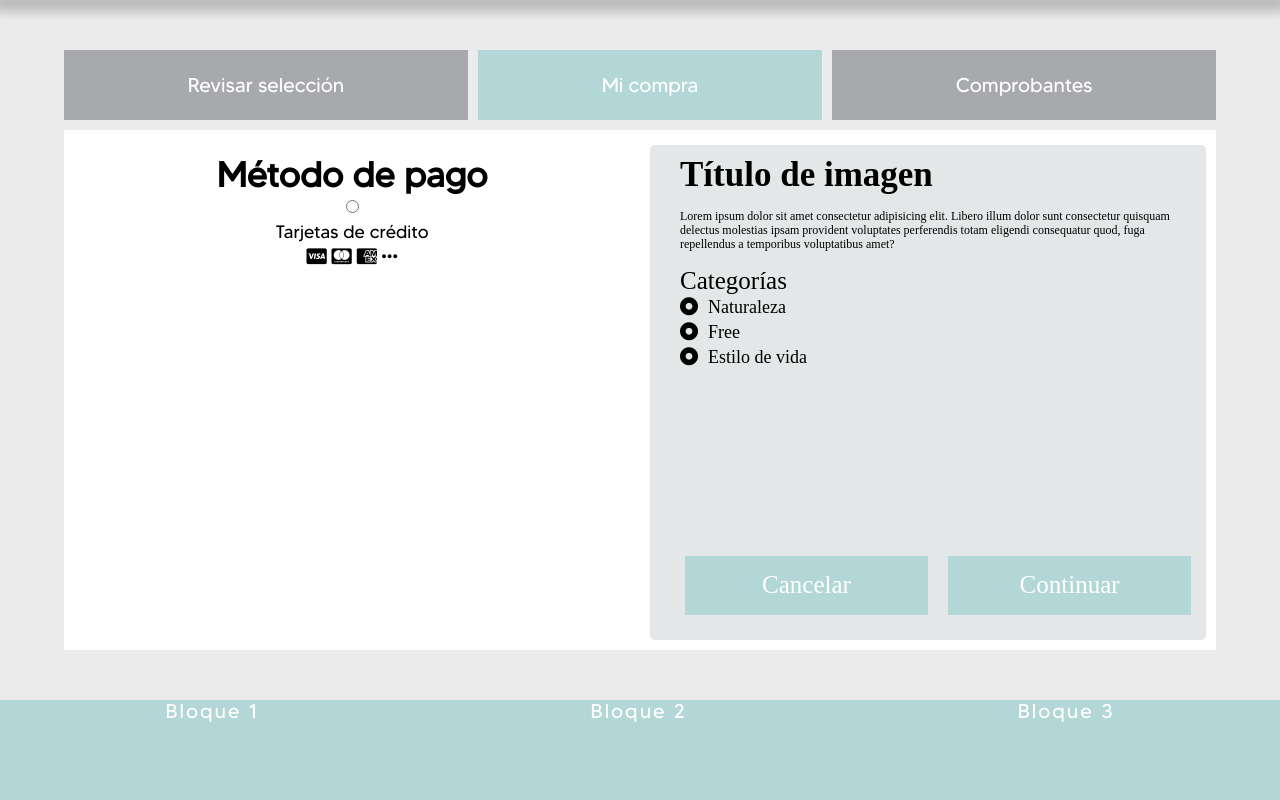
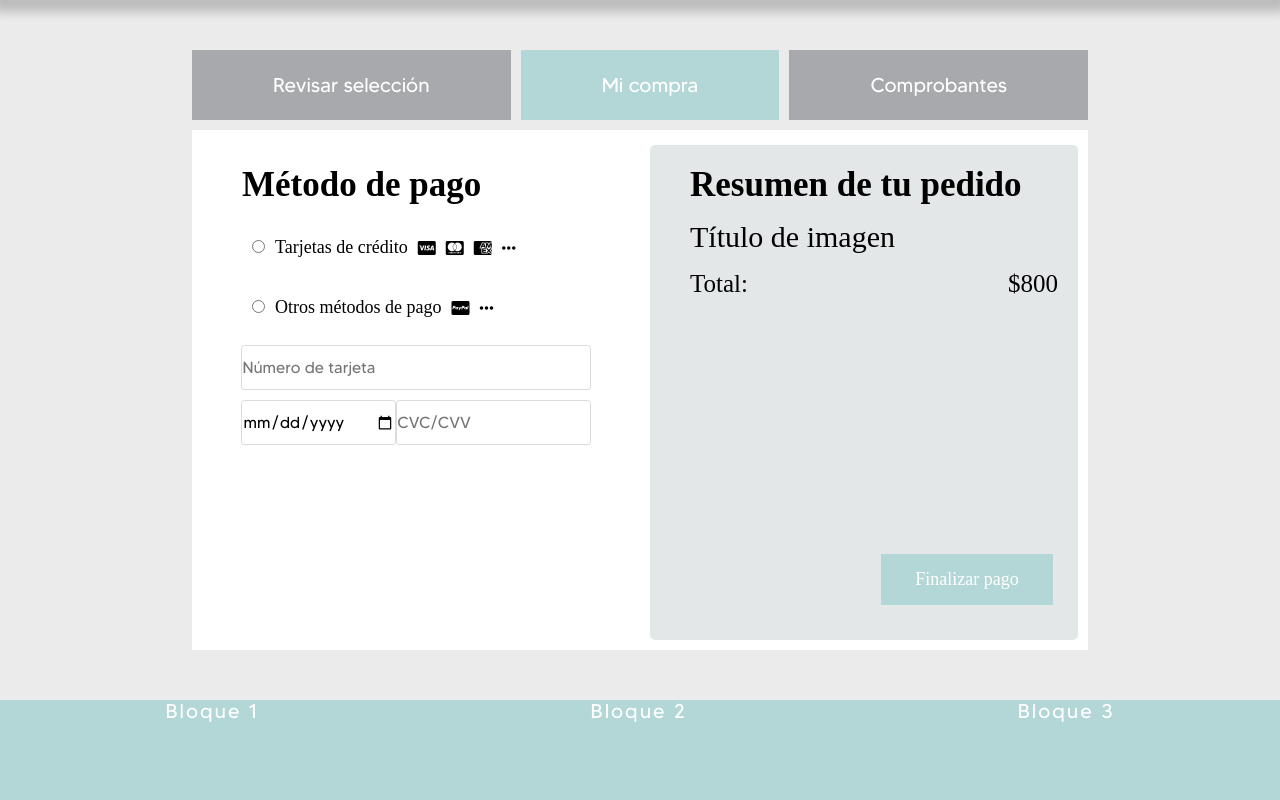
Before and after one commit to grupo2digitalhouse/grupo_2_-StockPhoto, a Node server app: page /pago in a window 1280 px wide. Shown: the part 70-870 px from the top of the page. Run offline with Node 20, Linux system fonts and the light colour scheme; some libraries are stand-ins or nearby versions; some web fonts are replaced.

Commit message:
rama lautaro

```diff
--- a/photo_station/public/css/pago.css
+++ b/photo_station/public/css/pago.css
@@ -6,7 +6,7 @@ gris claro: #E3E7E8*/
 
 #box-general {	/* Box principal*/
 	height: 600px;
-	width: 90vw;
+	width: 70vw;
 	margin: auto;
 	margin-top: 50px;
 	display: flex;
@@ -74,12 +74,6 @@ gris claro: #E3E7E8*/
 	display: flex;
 }
 
-#box-imagen img{	/* Se centra la imagen en el div, que se reescalará al contenido	 */
-	max-width: 90%;
-	height: auto;
-	margin: auto;
-	margin-top: 0px;
-}
 #descripcion{
 	background: #E3E7E8;
 }
@@ -91,12 +85,15 @@ gris claro: #E3E7E8*/
 	height: auto;
 	margin: 0px 10px 10px;
 	border-radius: 5px;
-	padding: 10px;
+	padding: 20px;
 }
 
-#descripcion>div{
+.metodo_titulo{
+	font-size: 18px;
+}
+
+#descripcion>div, #metodos-pago>div{
 	padding-bottom: 15px;
-	font-size: 25px;
 	text-align: left;
 	margin-left: 20px;
 	font-family: "cocogothic";
@@ -107,10 +104,107 @@ gris claro: #E3E7E8*/
 	font-weight: bold;
 }
 
-#categorias-box .categoria, .metodo{
-	font-size: 18px;
-	text-align: left;
-	line-height: 25px;
+#titulo-imagen>span{
+	font-size: 30px !important;
+}
+
+#precio{
+	font-size: 25px;
+	display: flex;
+	justify-content: space-between;
+
+}
+
+.metodo{
+	align-items: center;
+	border-radius: 0.3em;
+	display: flex;
+	flex-wrap: nowrap;
+	height: 60px;
+	justify-content: flex-start;
+	width: 100%;
+	padding: 10px;
+}
+
+.metodo>*{
+	margin-right: 10px;
+}
+
+.metodo:hover{
+	background-color: #F3C42F;
+	border: 1px solid #59a4ff;
+	cursor: pointer;
+	transition: 200ms;
+}
+
+.numero-tarjeta, .fecha-seguridad{
+	width: 90%;
+	align-self: center;
+}
+
+.numero-tarjeta{
+	display: flex;
+	justify-content: center;
+	margin: 5px;
+
+}
+
+.numero-tarjeta label {
+	flex-grow: 1;
+}
+
+.box_numero_tarjeta{
+	background-color: white;
+	border: 1px solid rgb(219, 219, 219);
+	border-radius: 0.2em;
+	height: 45px;
+	width: 100%;
+}
+
+input::-webkit-outer-spin-button,
+input::-webkit-inner-spin-button {
+  -webkit-appearance: none;
+  margin: 0;
+}
+
+/* Firefox */
+input[type=number] {
+  -moz-appearance: textfield;
+}
+
+label[for=fechaVencimiento]{
+	flex-grow: 15;
+}
+
+label[for=numeroSeguridad]{
+	flex-grow: 1;
+}
+
+.fecha-seguridad{
+	display: flex;
+	justify-content: center;
+	margin: 5px;
+}
+
+.fecha-seguridad label input{
+	width: 100%;
+}
+
+.box_fecha_vencimiento{
+	background-color: white;
+	border: 1px solid rgb(219, 219, 219);
+	border-radius: 0.2em;
+	height: 45px;
+	margin-right: 8px;
+
+}
+
+.box_numero_seguridad{
+	background-color: white;
+	border: 1px solid rgb(219, 219, 219);
+	border-radius: 0.2em;
+	height: 45px;
+
 }
 
 #categorias-box .categoria i{
@@ -150,8 +244,12 @@ button:hover{
 	background-color: #F3C42F;
 }
 
-.boton-borrado:hover{
-	background-color: red;
+button span{
+	font-size: 18px;
+}
+
+.boton-anterior{
+	visibility: hidden;
 }
 
 
--- a/photo_station/public/css/style.css
+++ b/photo_station/public/css/style.css
@@ -341,11 +341,14 @@ form.formRegistro input[type="date"] {
 input {
 	border: 2px solid currentcolor;
 }
+
+/*
 input:invalid {
 	border: 2px dashed red;
 }
+*/
 input:invalid:focus {
-	background-color: red;
+	background-color: #ffd4cc;
 	content: "Insuficientes caracteres";
 	color: black;
 }
--- a/photo_station/src/views/products/pago.ejs
+++ b/photo_station/src/views/products/pago.ejs
@@ -32,7 +32,7 @@
 								<div class="titulo">Método de pago</div>
 								<div class="metodo">
 									<label for="eleccion_metodo">
-										<input type="radio" name="eleccion_metodo1" value="eleccion_metodo">
+										<input type="radio" name="eleccion_metodo" value="eleccion_metodo">
 									</label>
 									<div class="metodo_titulo">Tarjetas de crédito</div>
 									<i class="fa-brands fa-cc-visa"></i>
@@ -40,27 +40,48 @@
 									<i class="fa-brands fa-cc-amex"></i>
 									<i class="fa-solid fa-ellipsis"></i>
 								</div>
+								<div class="metodo">
+									<label for="eleccion_metodo">
+										<input type="radio" name="eleccion_metodo" value="eleccion_metodo">
+									</label>
+									<div class="metodo_titulo">Otros métodos de pago</div>
+									<i class="fa-brands fa-cc-paypal"></i>
+									<i class="fa-solid fa-ellipsis"></i>
+								</div>
+
+								<form action=""  method="POST" class="numero-tarjeta">
+									<label for="numeroTarjeta">
+										<input class="box_numero_tarjeta" type="number" id="numeroTarjeta" placeholder="Número de tarjeta" required>
+									</label>
+								</form>
+								<form action=""  method="POST" class="fecha-seguridad">
+									<label for="fechaVencimiento">
+										<input class ="box_fecha_vencimiento" type="date" class="fecha_vencimiento" id="fechaVencimiento" placeholder="Fecha de vencimiento" required>
+									</label>
+									<label for="numeroSeguridad">
+										<input class="box_numero_seguridad" type="number" class="numero_seguridad" id="numeroSeguridad" placeholder="CVC/CVV" required>
+									</label>
+								</form>
 							</div>
+
+
 						</div>
 
 						<div id="box-descripcion">
 							<div id="descripcion">
+								<div class="titulo">Resumen de tu pedido</div>
 
-								<div class="titulo">Título de imagen</div>
-
-								<div class="info_box">
-									<p id="info">Lorem ipsum dolor sit amet consectetur adipisicing elit. Libero illum dolor sunt consectetur quisquam delectus molestias ipsam provident voluptates perferendis totam eligendi consequatur quod, fuga repellendus a temporibus voluptatibus amet?</p>
+								<div id="titulo-imagen"><span>Título de imagen</span>
 								</div>
 
-								<div id="categorias-box">Categorías
-									<div class="categoria"><i class="fa-solid fa-circle-dot"></i>Naturaleza</div>
-									<div class="categoria"><i class="fa-solid fa-circle-dot"></i>Free</div>
-									<div class="categoria"><i class="fa-solid fa-circle-dot"></i>Estilo de vida</div>
+								<div id="precio">
+									<div>Total:</div>
+									<div>$800</div>
 								</div>
 
 								<div id="botones">
-									<button class="boton-borrado" type="button" name="boton_borrado" id="boton_borrado"><span>Cancelar</span></button>
-									<button class="boton-pago" type="button" name="boton_pago" id="boton_pago"><span>Continuar</span></button>
+									<button class="boton-anterior" type="button" name="boton_anterior" id="boton_anterior"><span>Anterior</span></button>
+									<button class="boton-pago" type="button" name="boton_pago" id="boton_pago"><span>Finalizar pago</span></button>
 								</div>
 							</div>
 						</div>
```
Also changed, not shown: photo_station/public/css/detail.css (+6 -2 lines).
